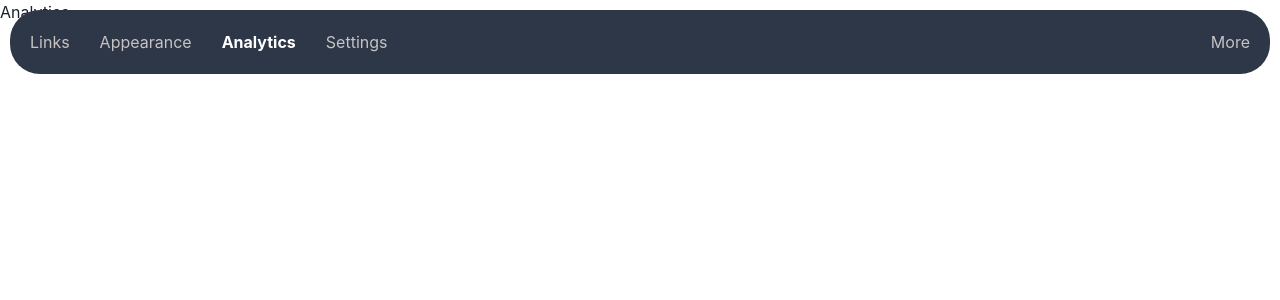
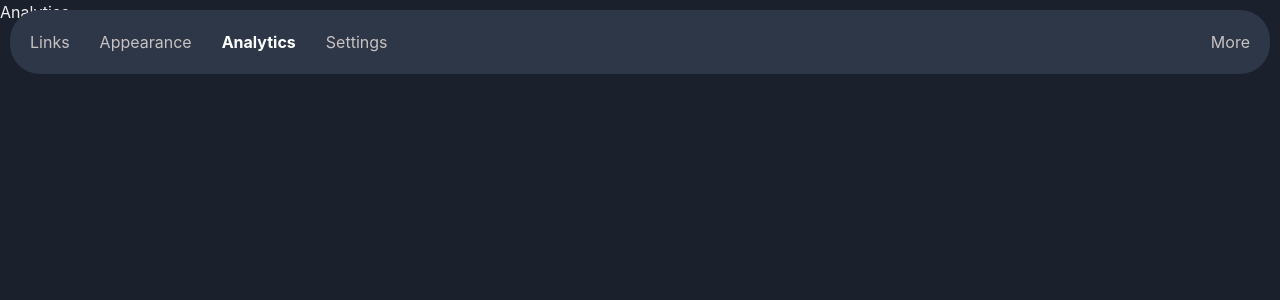
Before and after one commit to alekseycode/linktree-app, a React (Vite) app: page /analytics in a window 1280 px wide. Shown: the top 300 px of the page. Built offline with nearby package versions, Linux system fonts and the light colour scheme.

Commit message:
make dark mode default

```diff
--- a/src/main.jsx
+++ b/src/main.jsx
@@ -9,6 +9,7 @@
 import Appearance from "./views/appearance/Appearance.jsx";
 import Settings from "./views/settings/Settings.jsx";
 import Analytics from "./views/analytics/Analytics.jsx";
+import theme from "./theme.js";
 
 const router = createBrowserRouter([
   {
@@ -47,7 +48,7 @@
 
 ReactDOM.createRoot(document.getElementById("root")).render(
   <React.StrictMode>
-    <ChakraProvider>
+    <ChakraProvider theme={theme}>
       <RouterProvider router={router} />
     </ChakraProvider>
   </React.StrictMode>
--- /dev/null
+++ b/src/theme.js
@@ -0,0 +1,15 @@
+// theme.js
+
+// 1. import `extendTheme` function
+import { extendTheme } from '@chakra-ui/react'
+
+// 2. Add your color mode config
+const config = {
+  initialColorMode: 'dark',
+  useSystemColorMode: false,
+}
+
+// 3. extend the theme
+const theme = extendTheme({ config })
+
+export default theme
```
